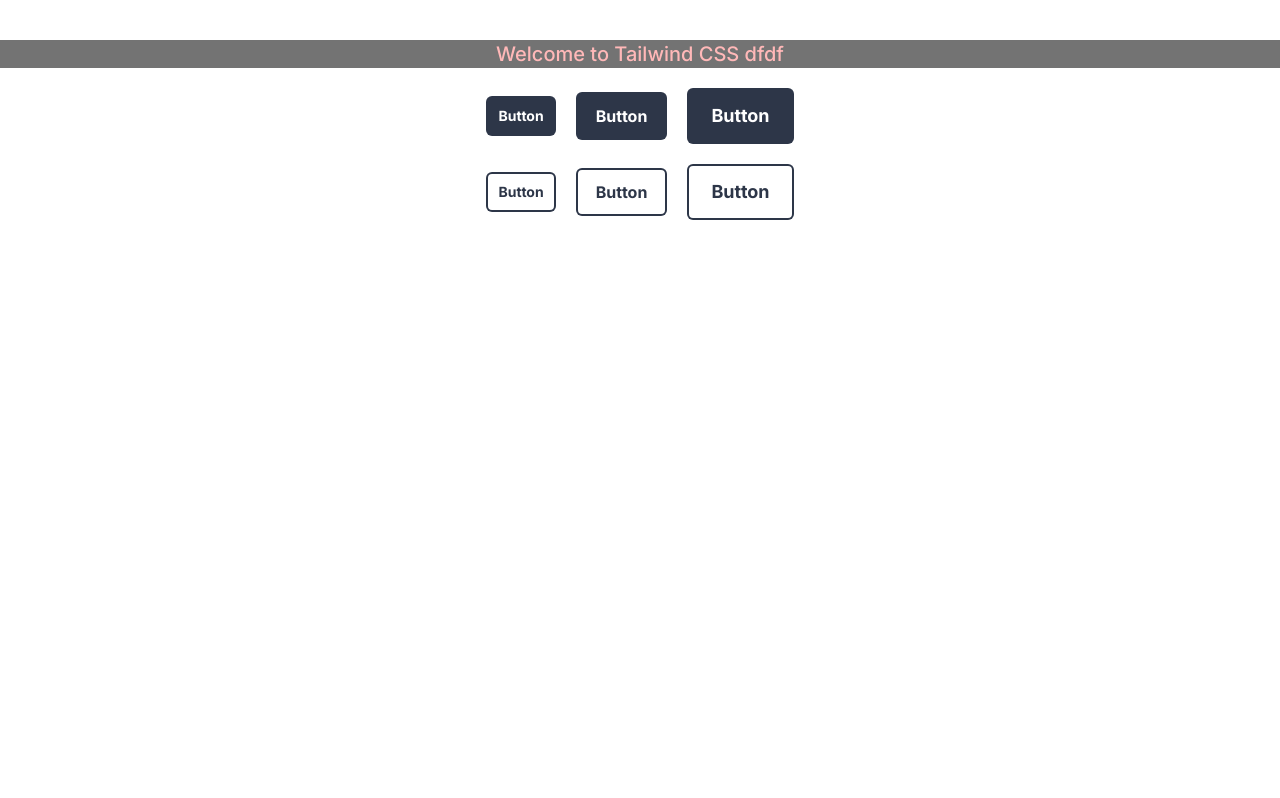
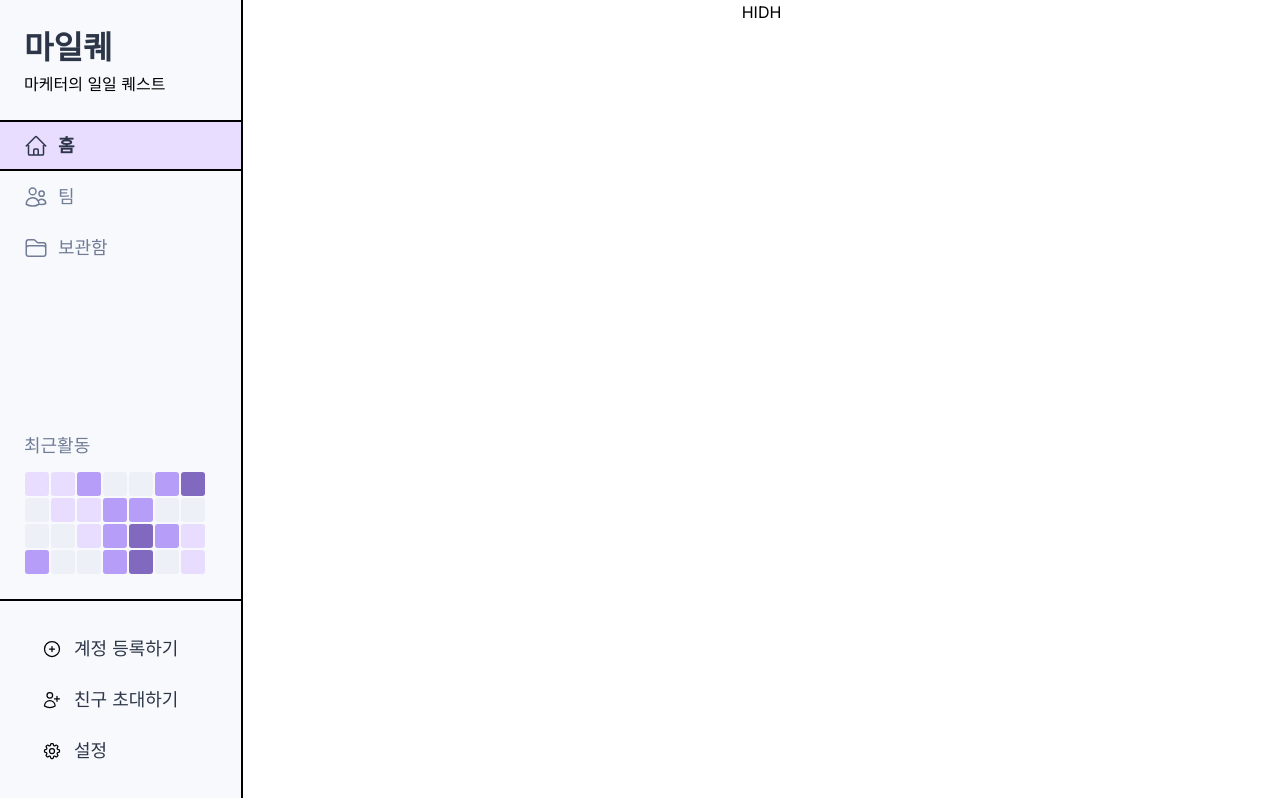
Before and after one commit to Dong-tak/milque-front, a Next.js app: page / in a window 1280 px wide. Built offline with nearby package versions, Linux system fonts and the light colour scheme.

Commit message:
💄 Improve: 사이드 바 기본 틀 구현
## ✅ What I did
- 각각 페이지 라우트
- CSS
- 외형 정도만 잡음

## #️⃣ Linked issues

```diff
--- a/app/globals.css
+++ b/app/globals.css
@@ -13,6 +13,9 @@
 @layer components {
 }
 
+/*
+button classes
+*/
 .sm-solid-btn,
 .md-solid-btn,
 .lg-solid-btn {
@@ -39,3 +42,13 @@
 .lg-solid-btn {
   @apply h-14 px-6 py-4 text-lg;
 }
+
+/*
+side bar classes
+*/
+.sideOnTap {
+  @apply h-[51px] w-[243px] px-6 py-3 bg-primary-90 shadow-inner-yr shadow-black justify-start items-center inline-flex text-lg font-semibold text-basic-800;
+}
+.sideOffTap {
+  @apply h-[51px] w-[243px] px-6 py-3 justify-start items-center inline-flex text-lg font-normal text-basic-600;
+}
--- /dev/null
+++ b/app/home/page.tsx
@@ -0,0 +1,3 @@
+export default function Home() {
+  return <h1>Home!</h1>;
+}
--- a/app/layout.tsx
+++ b/app/layout.tsx
@@ -1,6 +1,7 @@
 import type { Metadata } from "next";
 import { Inter } from "next/font/google";
 import "./globals.css";
+import SideBar from "@/components/side-bar";
 
 const inter = Inter({ subsets: ["latin"] });
 
@@ -16,7 +17,10 @@
 }>) {
   return (
     <html lang="kr">
-      <body className={inter.className}>{children}</body>
+      <body className={inter.className}>
+        <div className="pl-[243px]">{children}</div>
+        <SideBar />
+      </body>
     </html>
   );
 }
--- a/app/page.tsx
+++ b/app/page.tsx
@@ -1,19 +1,8 @@
 export default function Home() {
   return (
-    <div>
-      <h1 className="text-xl bg-neutral-500 text-que-lred font-medium text-center mt-10">
-        Welcome to Tailwind CSS dfdf
-      </h1>
-      <div className="flex gap-5 mt-5 items-center justify-center">
-        <button className="sm-solid-btn">Button</button>
-        <button className="md-solid-btn">Button</button>
-        <button className="lg-solid-btn">Button</button>
-      </div>
-      <div className="flex gap-5 mt-5 items-center justify-center">
-        <button className="sm-outline-btn">Button</button>
-        <button className="md-outline-btn">Button</button>
-        <button className="lg-outline-btn">Button</button>
-      </div>
+    <div className="flex justify-center">
+      <div>HI</div>
+      <div>DH</div>
     </div>
   );
 }
--- /dev/null
+++ b/app/storage/page.tsx
@@ -0,0 +1,3 @@
+export default function Storage() {
+  return <h1>Storage</h1>;
+}
--- /dev/null
+++ b/app/team/page.tsx
@@ -0,0 +1,3 @@
+export default function Team() {
+  return <h1>Team</h1>;
+}
--- /dev/null
+++ b/components/mileque-grass.tsx
@@ -0,0 +1,27 @@
+export default function Grass() {
+  const arr = [
+    1, 2, 4, 0, 0, 5, 8, 0, 1, 2, 4, 6, 0, 0, 0, 0, 2, 5, 8, 7, 1, 4, 0, 0, 5,
+    8, 0, 1,
+  ];
+
+  const getClassName = (value: number) => {
+    if (value === 0) return "bg-basic-200";
+    if (value >= 1 && value <= 3) return "bg-primary-90";
+    if (value >= 4 && value <= 7) return "bg-primary-70";
+    if (value >= 8) return "bg-primary-50";
+    return "";
+  };
+
+  return (
+    <div className="flex flex-wrap w-[196px]">
+      {arr.map((value, index) => (
+        <div
+          key={index}
+          className={`w-6 h-6 rotate-90 ${getClassName(
+            value
+          )} rounded-[3px] m-[1px]`}
+        />
+      ))}
+    </div>
+  );
+}
--- /dev/null
+++ b/components/side-bar.tsx
@@ -0,0 +1,121 @@
+"use client";
+
+import {
+  Cog8ToothIcon,
+  FolderIcon,
+  HomeIcon,
+  PlusCircleIcon,
+  PlusIcon,
+  UserPlusIcon,
+  UsersIcon,
+} from "@heroicons/react/24/outline";
+import Link from "next/link";
+import { usePathname } from "next/navigation";
+import Grass from "./mileque-grass";
+
+export default function SideBar() {
+  const pathname = usePathname();
+  const isTeam = pathname.startsWith("/team");
+  const isTeamList = pathname === "/team/list";
+  return (
+    <div className="flex flex-col items-start fixed left-0 top-0 h-full w-[243px] bg-basic-100 shadow-inner-r shadow-black">
+      <div className="p-6">
+        <div className="text-start text-basic-800 text-[32px] font-bold leading-[48px]">
+          마일퀘
+        </div>
+        <div>마케터의 일일 퀘스트</div>
+      </div>
+      <div className="flex flex-col h-full">
+        <div className="flex flex-col flex-grow">
+          <Link
+            href={"/"}
+            className={
+              pathname === "/"
+                ? "sideOnTap flex gap-2.5 "
+                : "sideOffTap flex gap-2.5"
+            }
+          >
+            <HomeIcon className="size-6" />
+            <span>홈</span>
+          </Link>
+          <div>
+            <div className="flex flex-col">
+              <Link
+                href={"/team"}
+                className={`h-[51px] w-[243px] px-6 py-3 ${
+                  isTeam
+                    ? "bg-primary-90 shadow-inner-tr shadow-black"
+                    : "sideOffTap"
+                } justify-start items-center inline-flex text-lg font-semibold text-basic-800 gap-2.5`}
+              >
+                <UsersIcon className="size-6" />
+                <span>팀</span>
+              </Link>
+              <Link
+                href={"/team/list"}
+                className={`h-[51px] w-[243px] px-6 py-3 ${
+                  isTeam
+                    ? "bg-primary-95 shadow-inner-br shadow-black"
+                    : "hidden"
+                } justify-start items-center inline-flex text-lg ${
+                  isTeamList ? "font-semibold" : "font-normal"
+                } text-basic-800 gap-2.5`}
+              >
+                <div className="size-6" />
+                <span>FanRose</span>
+              </Link>
+            </div>
+            <Link
+              href={"/team/list"}
+              className={
+                pathname === "/team" || pathname === "/team/list"
+                  ? "h-[51px] w-[243px] px-12 py-3  justify-start items-center inline-flex text-lg font-normal text-basic-600 gap-2.5"
+                  : "hidden"
+              }
+            >
+              <PlusIcon className="size-6" />
+              <span>팀 생성하기</span>
+            </Link>
+          </div>
+          <Link
+            href={"/storage"}
+            className={
+              pathname === "/storage"
+                ? "sideOnTap flex gap-2.5"
+                : "sideOffTap flex gap-2.5"
+            }
+          >
+            <FolderIcon className="size-6" />
+            <span>보관함</span>
+          </Link>
+        </div>
+      </div>
+      <div className="flex flex-col">
+        <div className="sideOffTap">최근활동</div>
+        <div className="pl-6 pb-6">
+          <Grass />
+        </div>
+      </div>
+      <div className="flex flex-col left-0 bottom-0  py-6 shadow-inner-tr">
+        <div className="w-[243px] h-[51px] px-10 py-3 justify-start items-center gap-2.5 inline-flex ">
+          <PlusCircleIcon className="size-6 p-0.5 justify-start items-start flex" />
+          <div className="grow shrink basis-0 text-basic-800 text-lg font-normal leading-[27px]">
+            계정 등록하기
+          </div>
+        </div>
+        <div className="w-[243px] h-[51px] px-10 py-3 justify-start items-center gap-2.5 inline-flex">
+          <UserPlusIcon className="size-6 p-0.5 justify-start items-start flex" />
+          <div className="grow shrink basis-0 text-basic-800 text-lg font-normal leading-[27px]">
+            친구 초대하기
+          </div>
+        </div>
+        <div className="w-[243px] h-[51px] px-10 py-3 justify-start items-center gap-2.5 inline-flex">
+          <Cog8ToothIcon className="size-6 p-0.5 justify-start items-start flex" />
+          <div className="grow shrink basis-0 text-basic-800 text-lg font-normal leading-[27px]">
+            설정
+          </div>
+        </div>
+      </div>
+    </div>
+  );
+}
--- a/tailwind.config.ts
+++ b/tailwind.config.ts
@@ -56,6 +56,19 @@
       },
       boxShadow: {
         inner: "inset 0 0 0 2px",
+        "inner-x": "inset 2px 0  0 0px #000000, inset -2px 0  0 0px #000000",
+        "inner-y":
+          "inset 0px 2px 0px 0px #000000, inset 0px -2px 0px 0px #000000",
+        "inner-l": "inset 2px 0  0 0px #000000",
+        "inner-r": "inset -2px 0  0 0px #000000",
+        "inner-t": "inset 0px 2px 0px 0px #000000",
+        "inner-b": "inset 0px -2px 0px 0px #000000",
+        "inner-yr":
+          "inset -2px 2px 0px 0px #000000, inset 0px -2px 0px 0px #000000",
+        "inner-br":
+          "inset 0px -2px 0px 0px #000000, inset -2px 0  0 0px #000000",
+        "inner-tr":
+          "inset 0px 2px 0px 0px #000000, inset -2px 0  0 0px #000000",
       },
     },
   },
```
Also changed, not shown: package.json (+6 -5 lines), 1 other file (tests, documents, lock files or other folders).
